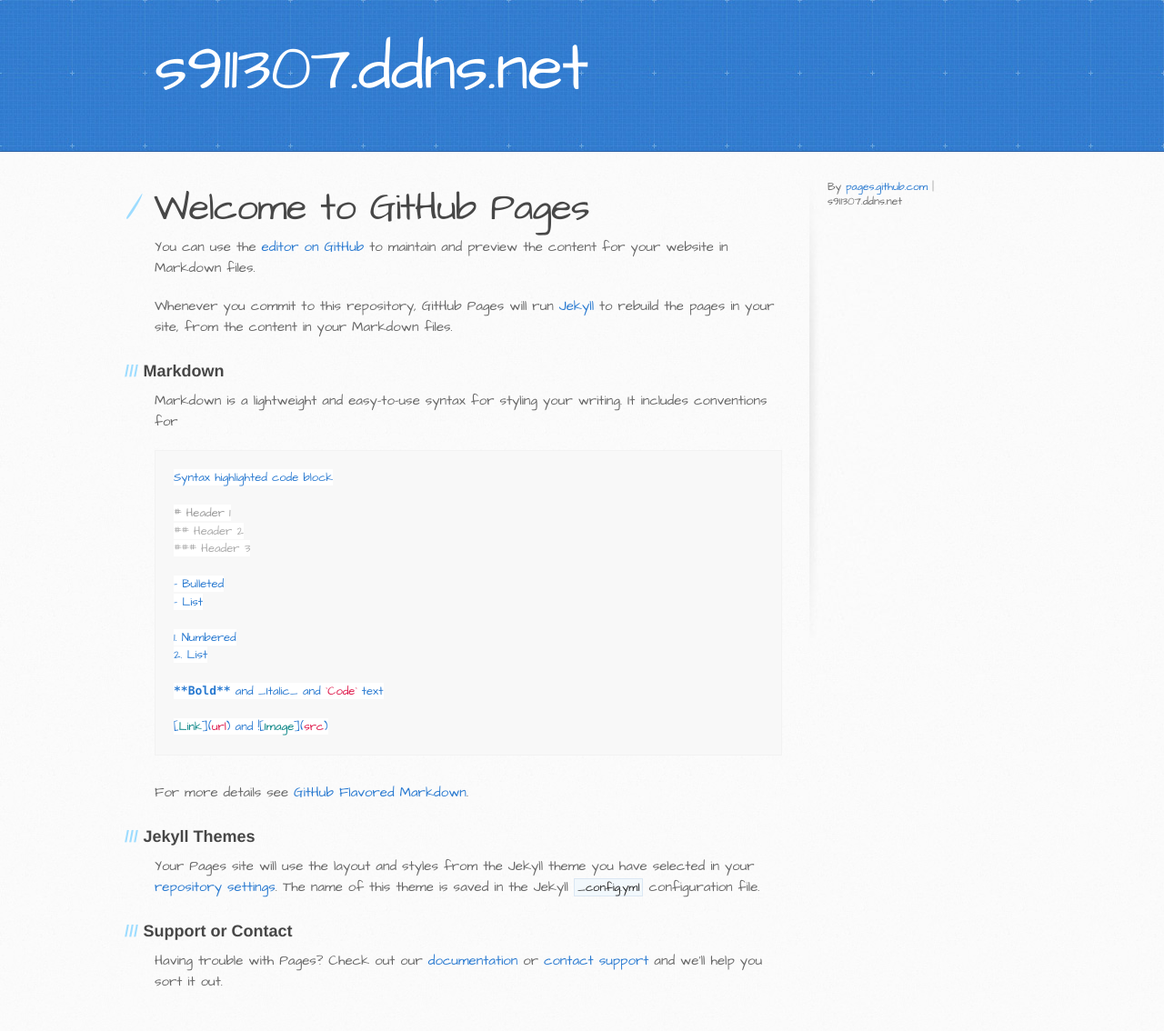
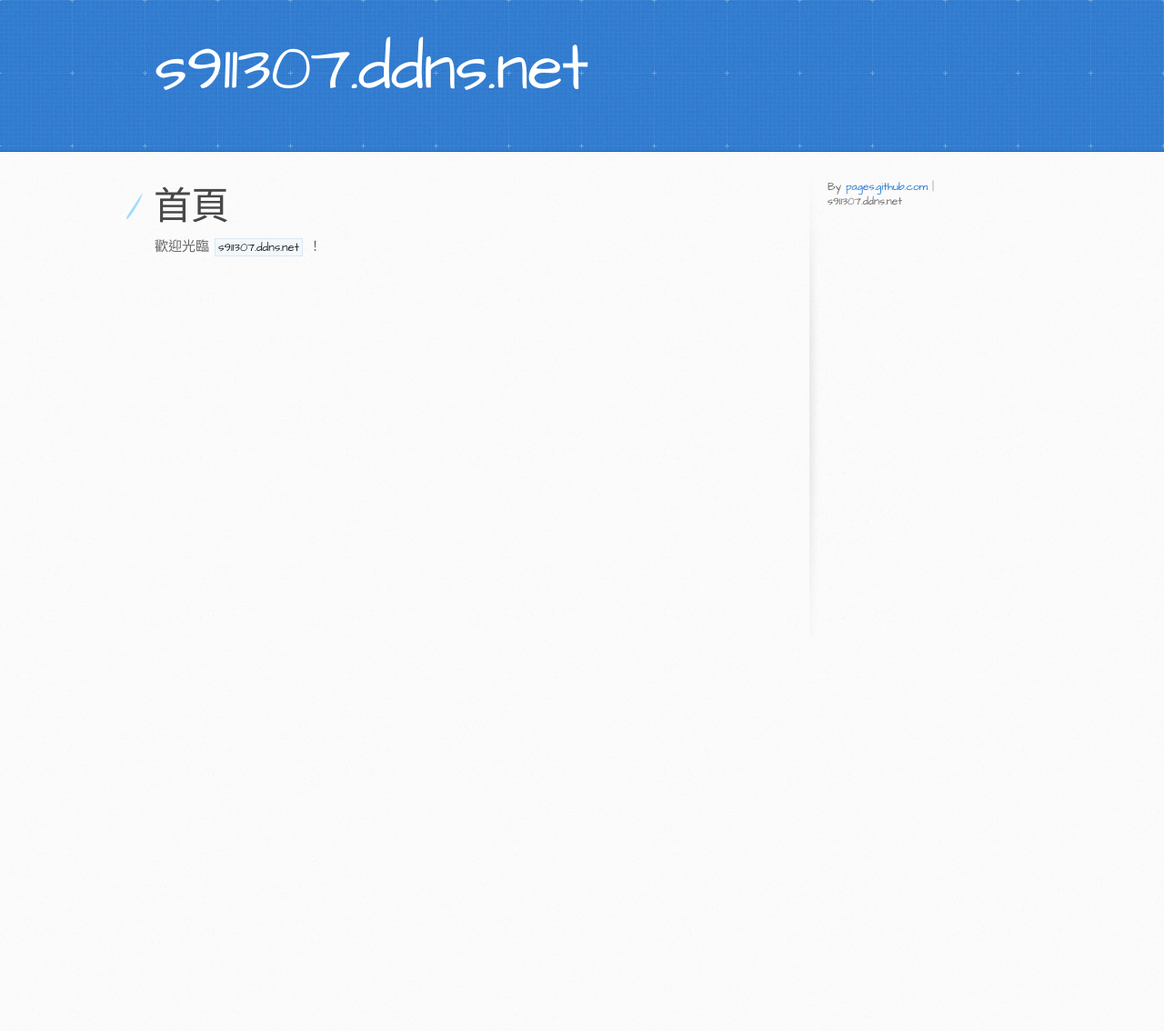
Before and after one commit to sunchen0813/sunchen0813.github.io, a Jekyll site: the page built from index.html, in a window 1280 px wide. Shown: the whole page at 91% size. Built offline with Jekyll 4.4.1, drawn with Linux system fonts in a browser that asks for light colours; after the commit the page ends 900 px from its top, so only the background shows below that.

Commit message:
Update index.html

```diff
--- a/index.html
+++ b/index.html
@@ -1,39 +1,6 @@
 ---
 layout: def
-title: "Welcome to GitHub Pages"
+title: "首頁"
 ---
 
-<p>You can use the <a href="https://github.com/sunchen0813/sunchen0813.github.io/edit/master/index.md">editor on GitHub</a> to maintain and preview the content for your website in Markdown files.</p>
-
-<p>Whenever you commit to this repository, GitHub Pages will run <a href="https://jekyllrb.com/">Jekyll</a> to rebuild the pages in your site, from the content in your Markdown files.</p>
-
-<h3 id="markdown">Markdown</h3>
-
-<p>Markdown is a lightweight and easy-to-use syntax for styling your writing. It includes conventions for</p>
-
-<div class="language-markdown highlighter-rouge"><div class="highlight"><pre class="highlight"><code>Syntax highlighted code block
-
-<span class="gh"># Header 1</span>
-<span class="gu">## Header 2</span>
-<span class="gu">### Header 3</span>
-<span class="p">
--</span> Bulleted
-<span class="p">-</span> List
-<span class="p">
-1.</span> Numbered
-<span class="p">2.</span> List
-
-<span class="gs">**Bold**</span> and _Italic_ and <span class="sb">`Code`</span> text
-
-<span class="p">[</span><span class="nv">Link</span><span class="p">](</span><span class="sx">url</span><span class="p">)</span> and !<span class="p">[</span><span class="nv">Image</span><span class="p">](</span><span class="sx">src</span><span class="p">)</span>
-</code></pre></div></div>
-
-<p>For more details see <a href="https://guides.github.com/features/mastering-markdown/">GitHub Flavored Markdown</a>.</p>
-
-<h3 id="jekyll-themes">Jekyll Themes</h3>
-
-<p>Your Pages site will use the layout and styles from the Jekyll theme you have selected in your <a href="https://github.com/sunchen0813/sunchen0813.github.io/settings">repository settings</a>. The name of this theme is saved in the Jekyll <code class="language-plaintext highlighter-rouge">_config.yml</code> configuration file.</p>
-
-<h3 id="support-or-contact">Support or Contact</h3>
-
-<p>Having trouble with Pages? Check out our <a href="https://docs.github.com/categories/github-pages-basics/">documentation</a> or <a href="https://github.com/contact">contact support</a> and we’ll help you sort it out.</p>
+<p>歡迎光臨 <code>s911307.ddns.net</code> ！</p>
```
